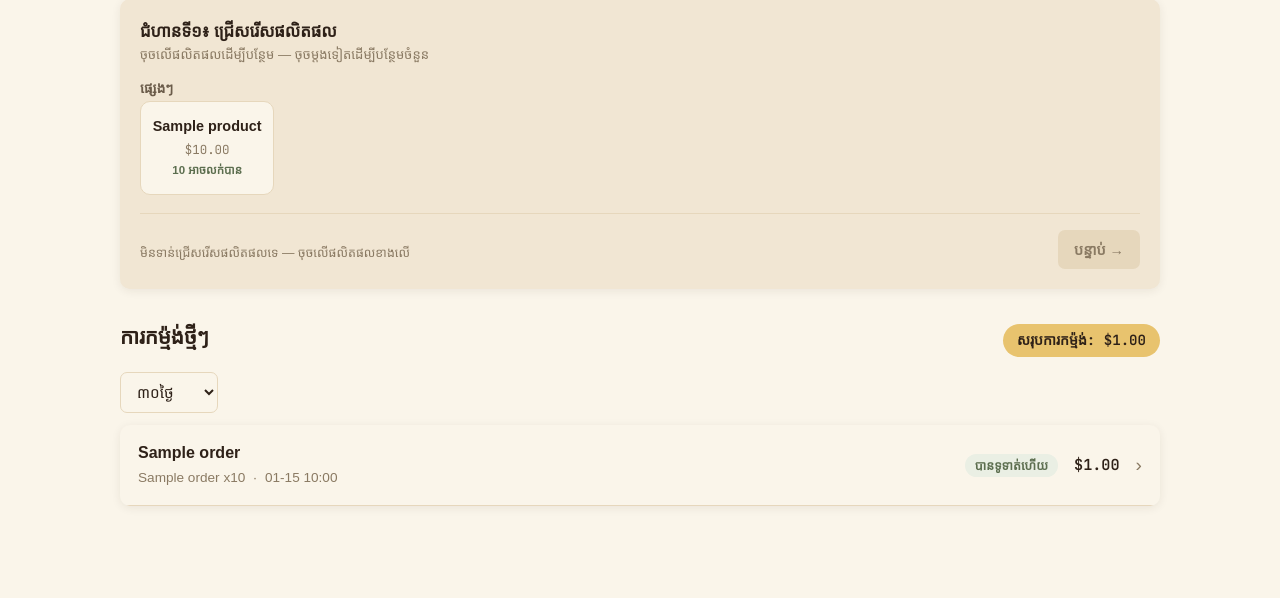
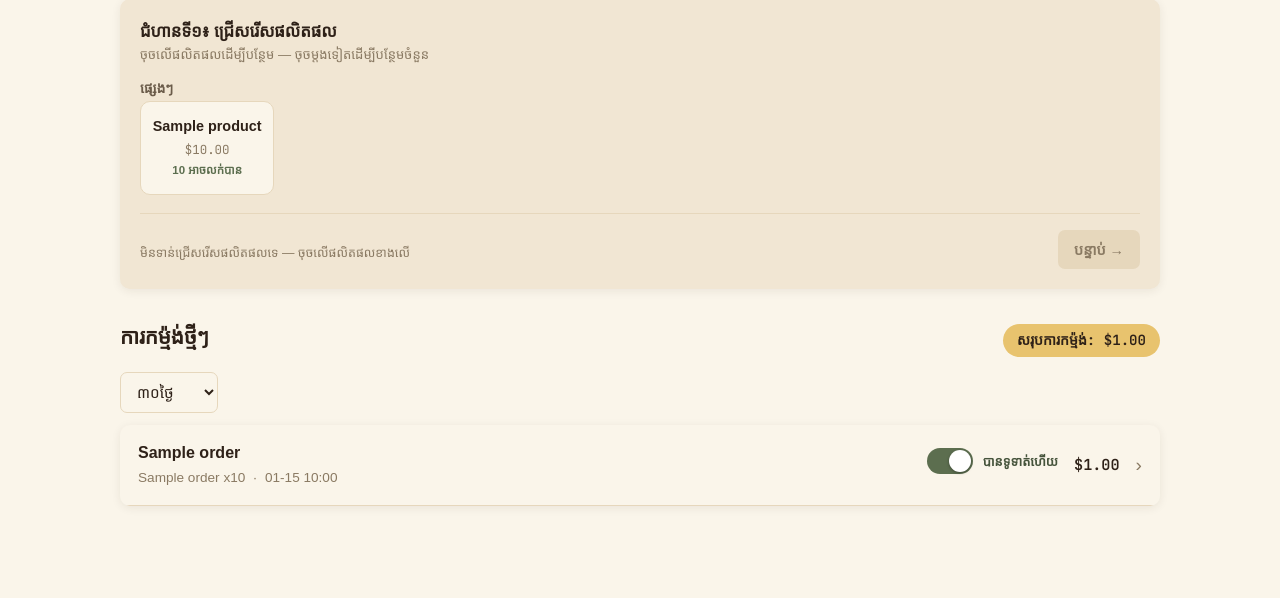
Before and after one commit to Sreyneathkaem/bakery_system, a Flask app: page /orders in a window 1280 px wide. Shown: the part 376-974 px from the top of the page. Run offline with Flask 3, Linux system fonts and the light colour scheme; the visitor is signed in with stand-in values (Sample User, id 1); a database or web service that is not in the repository returns one stand-in record (values such as "Sample title"); some libraries are stand-ins or nearby versions; some web fonts are replaced.

Commit message:
Edit the payment toggle

```diff
--- a/app.py
+++ b/app.py
@@ -91,15 +91,26 @@ PG_TIMEZONE_NAME = "Asia/Phnom_Penh"
 # refresh. Appending ?v=<mtime> to the link changes the URL whenever the
 # file's contents actually change, so the browser fetches a fresh copy
 # automatically on the next visit after a deploy.
-try:
-    ASSET_VERSION = str(int(os.path.getmtime(os.path.join(BASE_DIR, "static", "css", "main.css"))))
-except OSError:
-    ASSET_VERSION = "1"
+#
+# The mtime is read fresh on every request (not cached at import time).
+# A stat() call is cheap, and reading it once at startup meant editing
+# main.css while the dev server was still running left ?v= pointing at
+# the old value indefinitely — Flask's reloader watches .py files, not
+# static/, so the stylesheet would keep looking stale until the process
+# was manually restarted.
+_MAIN_CSS_PATH = os.path.join(BASE_DIR, "static", "css", "main.css")
+
+
+def _current_asset_version():
+    try:
+        return str(int(os.path.getmtime(_MAIN_CSS_PATH)))
+    except OSError:
+        return "1"
 
 
 @app.context_processor
 def inject_asset_version():
-    return {"asset_version": ASSET_VERSION}
+    return {"asset_version": _current_asset_version()}
 
 
 def now_local():
--- a/static/css/main.css
+++ b/static/css/main.css
@@ -380,6 +380,55 @@ td.num, th.num { font-family: var(--font-mono); text-align: right; }
 .payment-toggle-btn .badge { cursor: pointer; }
 .payment-toggle-btn:hover .badge.pending { background: #F3E2BC; }
 .payment-toggle-btn:hover .badge.paid { background: #DCE6D3; }
+
+/* Real switch control for payment status — a sliding track + knob instead
+   of a text pill, so "paid vs pending" reads as a toggle at a glance. No
+   text label crowds it; the color and knob position carry the meaning,
+   same as any standard on/off switch. */
+.payment-toggle {
+  display: inline-flex;
+  align-items: center;
+  gap: 10px;
+  border: none;
+  background: transparent;
+  padding: 0;
+  cursor: pointer;
+}
+.payment-toggle-track {
+  position: relative;
+  width: 46px;
+  height: 26px;
+  border-radius: 999px;
+  background: #DCD3C4;
+  box-shadow: inset 0 1px 2px rgba(46, 33, 24, 0.15);
+  transition: background 0.18s ease;
+  flex-shrink: 0;
+}
+.payment-toggle-track.is-paid {
+  background: var(--sage);
+  box-shadow: none;
+}
+.payment-toggle-knob {
+  position: absolute;
+  top: 2px;
+  left: 2px;
+  width: 22px;
+  height: 22px;
+  border-radius: 50%;
+  background: #fff;
+  box-shadow: 0 1px 3px rgba(0, 0, 0, 0.35);
+  transition: transform 0.18s ease;
+}
+.payment-toggle-track.is-paid .payment-toggle-knob { transform: translateX(20px); }
+.payment-toggle:hover .payment-toggle-track { filter: brightness(0.94); }
+.payment-toggle:active .payment-toggle-track { filter: brightness(0.88); }
+.payment-toggle-label {
+  font-size: 0.8rem;
+  font-weight: 600;
+  white-space: nowrap;
+}
+.payment-toggle-label.is-paid { color: var(--sage-dark, #46543C); }
+.payment-toggle-label.is-pending { color: #8A7A63; }
 
 /* ---------- Forms ---------- */
 
--- a/templates/orders.html
+++ b/templates/orders.html
@@ -260,12 +260,13 @@
       </div>
       <div class="product-row-right">
         <form method="POST" action="{{ url_for('toggle_payment_status', order_id=entry.order.id) }}" class="inline-form" onclick="event.stopPropagation();"><input type="hidden" name="csrf_token" value="{{ csrf_token() }}">
-          <button type="submit" class="payment-toggle-btn">
-            {% if entry.order.payment_status == 'paid' %}
-            <span class="badge paid">{{ t('payment_paid') }}</span>
-            {% else %}
-            <span class="badge pending">{{ t('payment_pending') }}</span>
-            {% endif %}
+          <button type="submit" class="payment-toggle" aria-pressed="{{ 'true' if entry.order.payment_status == 'paid' else 'false' }}">
+            <span class="payment-toggle-track {{ 'is-paid' if entry.order.payment_status == 'paid' }}">
+              <span class="payment-toggle-knob"></span>
+            </span>
+            <span class="payment-toggle-label {{ 'is-paid' if entry.order.payment_status == 'paid' else 'is-pending' }}">
+              {{ t('payment_paid') if entry.order.payment_status == 'paid' else t('payment_pending') }}
+            </span>
           </button>
         </form>
         <span class="product-row-price mono">${{ '%.2f'|format(entry.order.total_amount) }}</span>
```
Also changed, not shown: templates/dashboard.html (+10 -5 lines).
